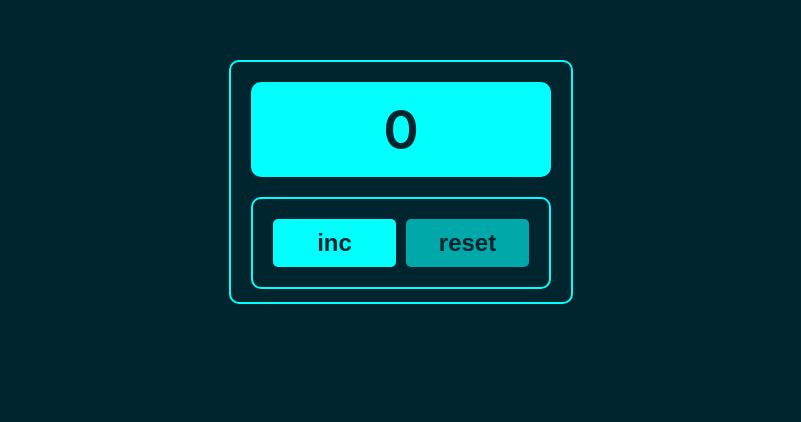
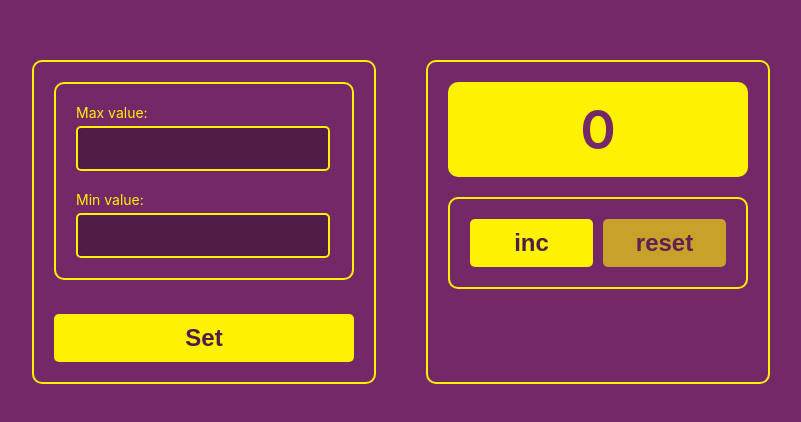
Before and after one commit to SakharovaKsu/Counter, a React (Create React App) app: page / in a window 1280 px wide. Shown: the part 140-562 px from the top of the page, without its empty margins (239-1040 px from the left). Built offline with nearby package versions, Linux system fonts and the light colour scheme.

Commit message:
Добавила новый компонент CounterSet
и добавила сразу стили к нему, поменяла цветовую палитру

```diff
--- a/src/App.module.css
+++ b/src/App.module.css
@@ -1,20 +1,35 @@
 body {
-  background-color: #00252f;
+  background-color: #742868;
 }
 
-.App {
-  margin: 200px auto;
-  border: 2px solid #00FFFD;
+.appContainer {
+  display: flex;
+  align-items: center;
+  justify-content: center;
+  flex-wrap: wrap;
+  gap: 50px;
+  margin: 200px 0;
+}
+
+.app {
+  border: 2px solid #FFF200;
   border-radius: 10px;
   width: 300px;
-  height: 200px;
+  min-height: 280px;
   padding: 20px;
+}
+
+.appValue {
+  display: flex;
+  flex-direction: column;
+  justify-content: space-between;
 }
 
 .box {
   display: flex;
   gap: 10px;
-  border: 2px solid #00FFFD;
+  border: 2px solid #FFF200;
   padding: 20px;
   border-radius: 10px;
+  background-color: #742868;
 }
--- a/src/App.tsx
+++ b/src/App.tsx
@@ -2,6 +2,7 @@ import React, {useState} from 'react';
 import s from './App.module.css';
 import Button from './Button/Button';
 import Counter from './Counter/Counter';
+import CounterSet from './CounterSet/CounterSet';
 
 function App() {
     const [counter, setCounter] = useState<number>(0)
@@ -15,11 +16,17 @@ function App() {
     }
 
     return (
-        <div className={s.App}>
-            <Counter counter={counter} />
-            <div className={s.box}>
-                <Button onClick={buttonInc} disabled={counter === 5} name={'inc'}/>
-                <Button onClick={buttonReset} disabled={counter === 0} name={'reset'}/>
+        <div className={s.appContainer}>
+            <div className={s.app + ' ' + s.appValue}>
+                <CounterSet/>
+                <Button name={'Set'} onClick={() => {}}/>
+            </div>
+            <div className={s.app}>
+                <Counter counter={counter} />
+                <div className={s.box}>
+                    <Button onClick={buttonInc} disabled={counter === 5} name={'inc'}/>
+                    <Button onClick={buttonReset} disabled={counter === 0} name={'reset'}/>
+                </div>
             </div>
         </div>
     );
--- a/src/Button/Button.module.css
+++ b/src/Button/Button.module.css
@@ -2,9 +2,9 @@
     width: 100%;
     font-size: 24px;
     font-weight: 600;
-    color: #00252f;
+    color: #4f1d48;
     padding: 10px 15px;
-    background-color: #00FFFD;
+    background-color: #FFF200;
     border: none;
     border-radius: 5px;
     cursor: pointer;
@@ -12,15 +12,15 @@
 
 .button:hover,
 .button:focus-visible {
-    outline: 2px solid #00FFFD;
-    color: #00FFFD;
-    background-color: #00252f;
+    outline: 2px solid #FFF200;
+    color: #FFF200;
+    background-color: #742868;
 }
 
 .button:active {
     outline: none;
-    color: #00252f;
-    background-color: #ffff01;
+    color: #742868;
+    background-color: #ffffcf;
 }
 
 .button[disabled] {
--- a/src/Button/Button.tsx
+++ b/src/Button/Button.tsx
@@ -4,7 +4,7 @@ import s from'./Button.module.css'
 type ButtonType = {
     name: string
     onClick: () => void
-    disabled: boolean
+    disabled?: boolean
 }
 const Button:FC<ButtonType> = ({name, onClick, disabled}) => {
 
--- a/src/Counter/Counter.module.css
+++ b/src/Counter/Counter.module.css
@@ -1,9 +1,9 @@
 .counter {
     text-align: center;
-    color: #00252f;
+    color: #742868;
     font-size: 54px;
     font-weight: 600;
-    background-color: #00FFFD;
+    background-color: #FFF200;
     border-radius: 10px;
     margin-bottom: 20px;
     padding: 15px;
--- /dev/null
+++ b/src/CounterSet/CounterSet.module.css
@@ -0,0 +1,25 @@
+.boxValue {
+    display: flex;
+    flex-direction: column;
+    gap: 20px;
+    padding: 20px;
+    border: 2px solid #FFF200;
+    border-radius: 10px;
+}
+
+.value {
+    color: #FFF200;
+    font-size: 14px;
+    font-weight: 400;
+}
+
+.input {
+    width: 90%;
+    padding: 10px;
+    border: 2px solid #FFF200;
+    border-radius: 5px;
+    background-color: #4f1d48;
+    font-size: 18px;
+    color: #FFF200;
+    margin-top: 5px;
+}
--- /dev/null
+++ b/src/CounterSet/CounterSet.tsx
@@ -0,0 +1,19 @@
+import React from 'react';
+import s from './CounterSet.module.css'
+
+const CounterSet = () => {
+    return (
+        <div className={s.boxValue}>
+            <div className={s.value}>
+                <label htmlFor={'max'}>Max value: </label>
+                <input className={s.input} type={'number'} id={'max'}/>
+            </div>
+            <div className={s.value}>
+                <label htmlFor={'min'}>Min value: </label>
+                <input className={s.input} type={'number'} id={'min'}/>
+            </div>
+        </div>
+    );
+};
+
+export default CounterSet;
```
